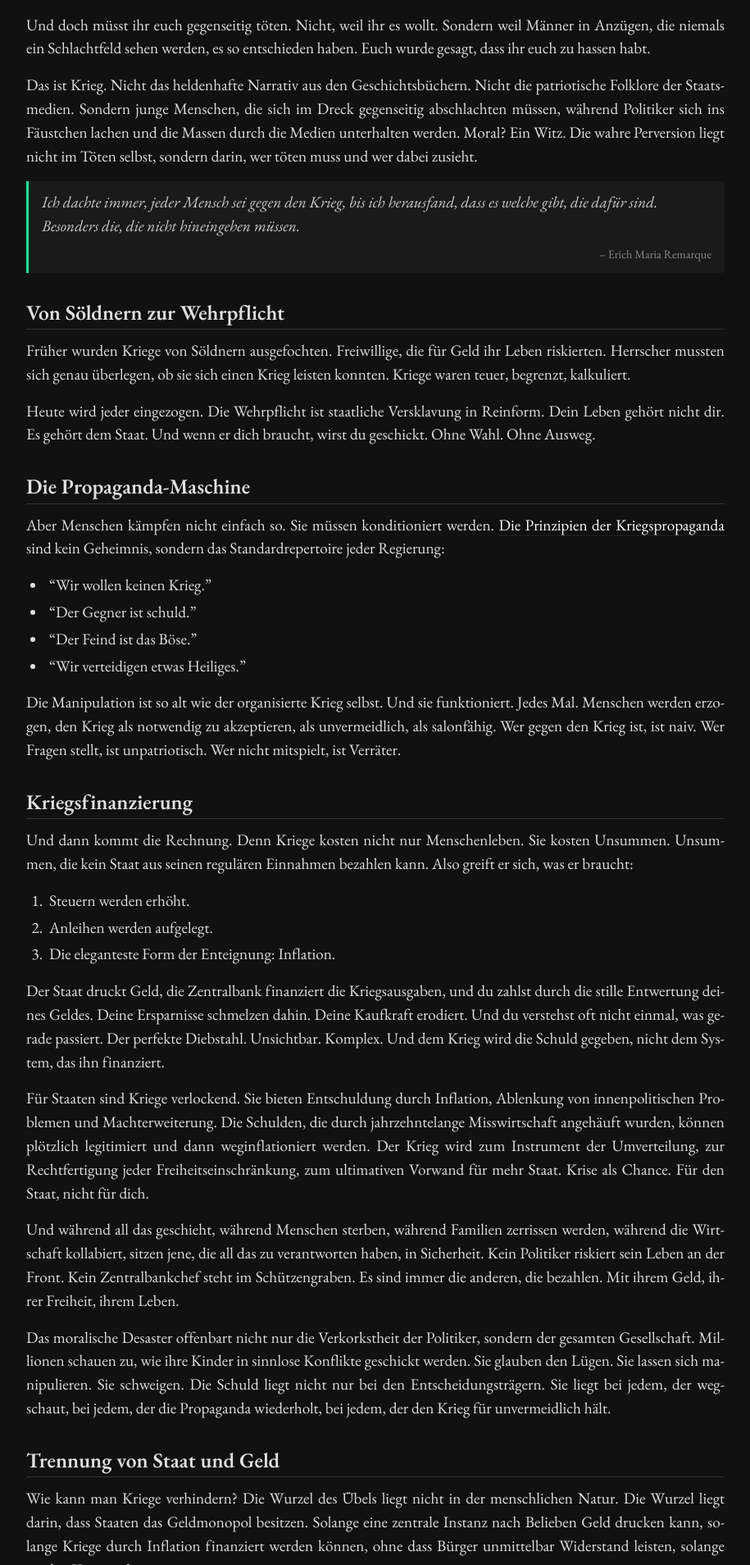
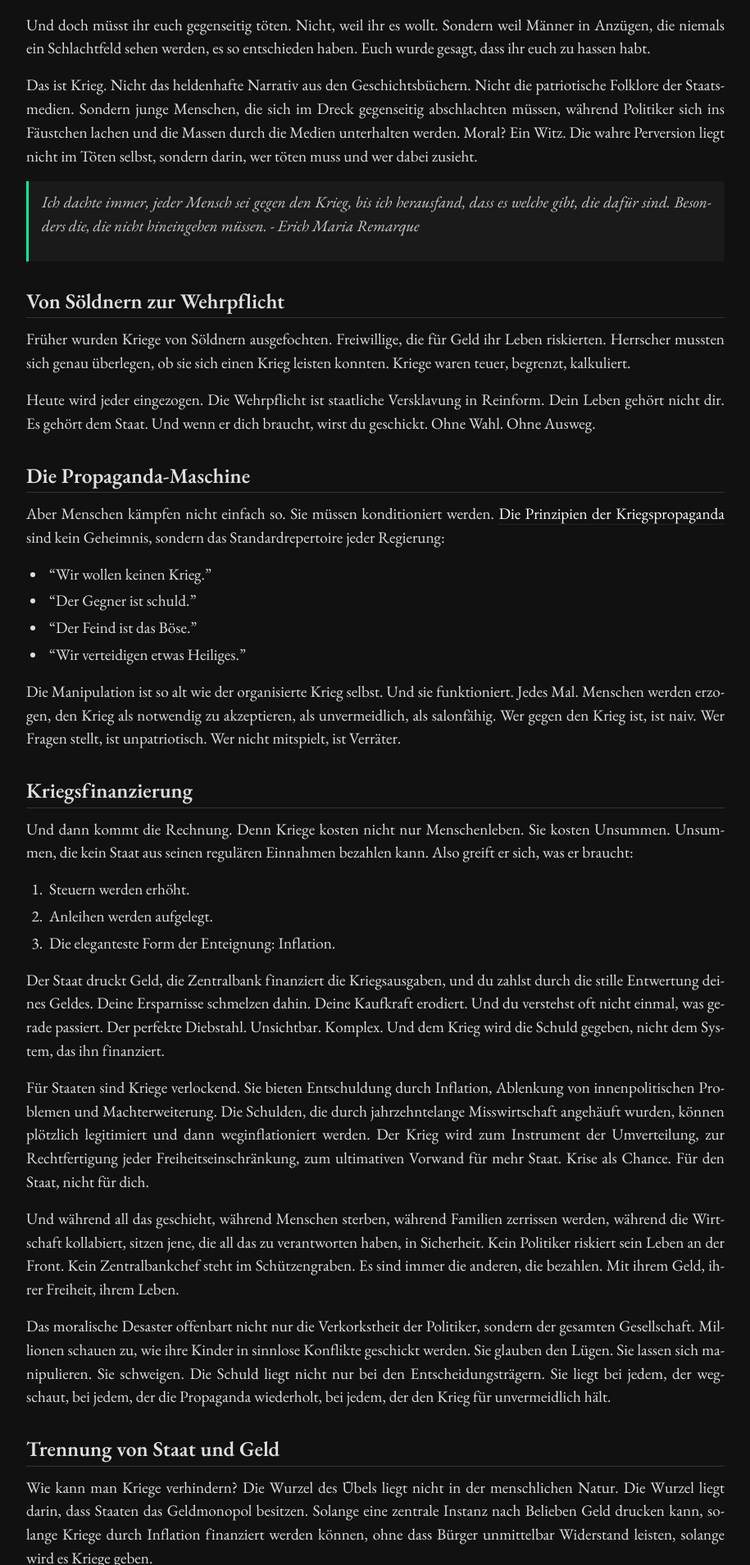
Before and after one commit to Miotares/miotares, a Jekyll site: the page built from _posts/2025-11-22-Die Perversität des Krieges.md, in a window 1280 px wide. Shown: the part 610-2519 px from the top of the page at 82% size, without its empty margins (182-1097 px from the left). Built offline with Jekyll 4.4.1, drawn with Linux system fonts in a browser that asks for light colours.

Commit message:
Update posts, layouts, and styling

```diff
--- a/_posts/2025-11-22-Die Perversität des Krieges.md
+++ b/_posts/2025-11-22-Die Perversität des Krieges.md
@@ -23,10 +23,7 @@ Und doch müsst ihr euch gegenseitig töten. Nicht, weil ihr es wollt. Sondern w
 
 Das ist Krieg. Nicht das heldenhafte Narrativ aus den Geschichtsbüchern. Nicht die patriotische Folklore der Staatsmedien. Sondern junge Menschen, die sich im Dreck gegenseitig abschlachten müssen, während Politiker sich ins Fäustchen lachen und die Massen durch die Medien unterhalten werden. Moral? Ein Witz. Die wahre Perversion liegt nicht im Töten selbst, sondern darin, wer töten muss und wer dabei zusieht.
 
-<blockquote>
-  Ich dachte immer, jeder Mensch sei gegen den Krieg, bis ich herausfand, dass es welche gibt, die dafür sind. Besonders die, die nicht hineingehen müssen.
-  <cite>– Erich Maria Remarque</cite>
-</blockquote>
+> Ich dachte immer, jeder Mensch sei gegen den Krieg, bis ich herausfand, dass es welche gibt, die dafür sind. Besonders die, die nicht hineingehen müssen. - Erich Maria Remarque
 
 ## Von Söldnern zur Wehrpflicht
 
--- a/assets/css/main.css
+++ b/assets/css/main.css
@@ -257,16 +257,6 @@ blockquote {
     font-style: italic;
     color: #ccc;
     border-radius: 0 4px 4px 0;
-}
-
-blockquote cite {
-    display: block;
-    margin-top: 0.5rem;
-    font-style: normal;
-    font-size: 0.9rem;
-    color: #888;
-    text-align: right;
-    font-family: var(--font-serif);
 }
 
 /* Code Blocks */
```
Also changed, not shown: _layouts/post.html (+0 -11 lines), _posts/2025-11-11-Wilkommen in der Fiatwelt.md (+1 -1 lines), index.html (+7 -0 lines), assets/lib-lib.png (added).
